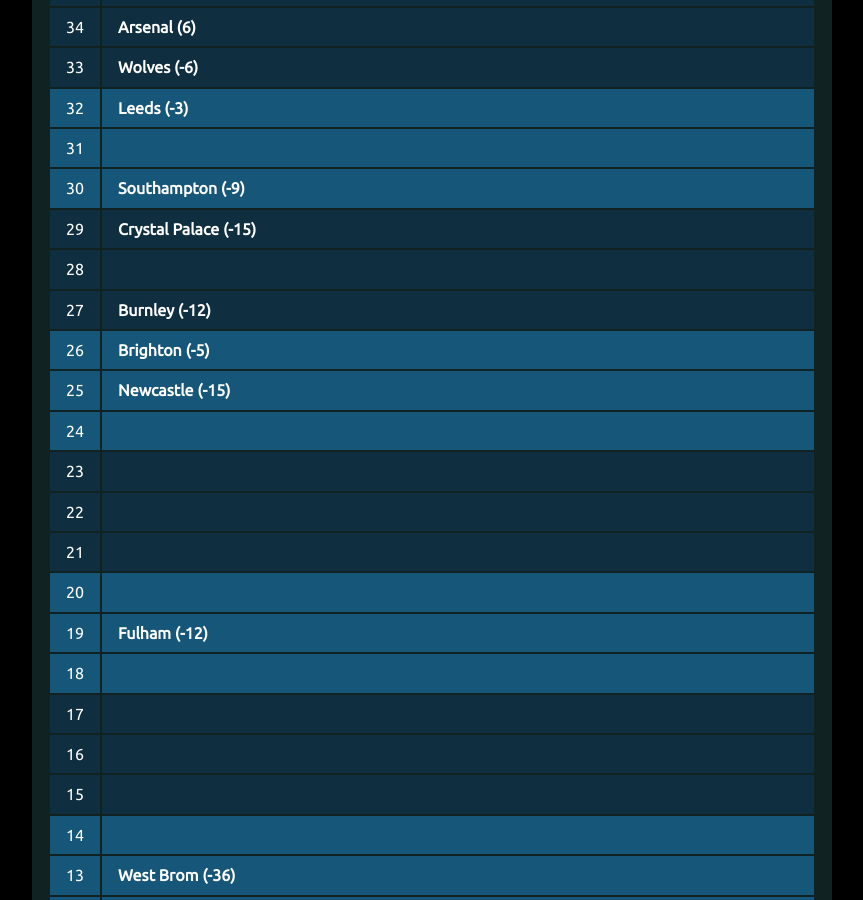
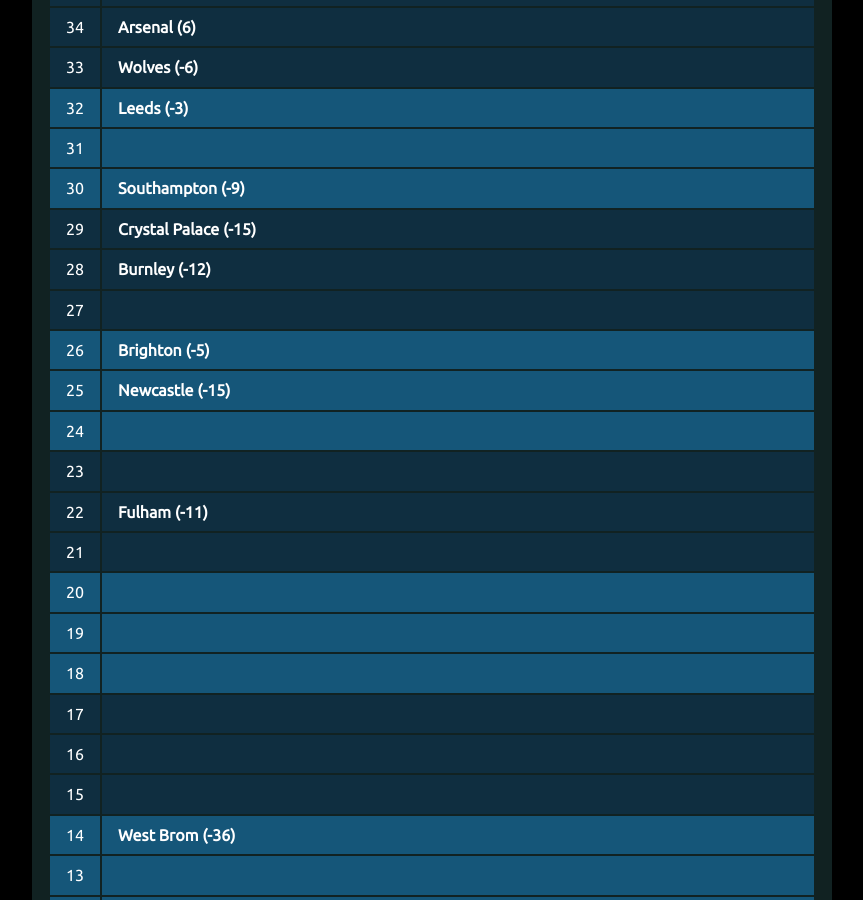
Before and after one commit to muru/muru.github.io, a Jekyll site: the page built from resources.md, in a window 1280 px wide and 900 px high, scrolled down 2724 px. Shown: the whole window, without its empty margins (208-1071 px from the left). Built offline with Jekyll 4.4.1, drawn with Linux system fonts in a browser that asks for light colours; some of the changed text lies outside the part shown.

Commit message:
updated cann-table: Mon 22 Feb 00:01:42 JST 2021

```diff
--- a/cann-table.html
+++ b/cann-table.html
@@ -49,18 +49,19 @@
 	<tr class="cann-row-2">
 		<td class="cann-point"> 47 </td>
 		<td class="cann-clubs">
+			<span class="club-name"> Leicester (16) </span>
 		</td>
  	</tr>
 	<tr class="cann-row-2">
 		<td class="cann-point"> 46 </td>
 		<td class="cann-clubs">
 			<span class="club-name"> Man Utd (19) </span>
-			<span class="club-name"> Leicester (16) </span>
 		</td>
  	</tr>
 	<tr class="cann-row-2">
 		<td class="cann-point"> 45 </td>
 		<td class="cann-clubs">
+			<span class="club-name"> West Ham (10) </span>
 		</td>
  	</tr>
 	<tr class="cann-row-1">
@@ -77,7 +78,6 @@
 	<tr class="cann-row-1">
 		<td class="cann-point"> 42 </td>
 		<td class="cann-clubs">
-			<span class="club-name"> West Ham (9) </span>
 		</td>
  	</tr>
 	<tr class="cann-row-2">
@@ -88,7 +88,8 @@
 	<tr class="cann-row-2">
 		<td class="cann-point"> 40 </td>
 		<td class="cann-clubs">
-			<span class="club-name"> Liverpool (13) </span>
+			<span class="club-name"> Liverpool (11) </span>
+			<span class="club-name"> Everton (4) </span>
 		</td>
  	</tr>
 	<tr class="cann-row-2">
@@ -104,14 +105,13 @@
 	<tr class="cann-row-1">
 		<td class="cann-point"> 37 </td>
 		<td class="cann-clubs">
-			<span class="club-name"> Everton (2) </span>
+			<span class="club-name"> Aston Villa (12) </span>
 		</td>
  	</tr>
 	<tr class="cann-row-1">
 		<td class="cann-point"> 36 </td>
 		<td class="cann-clubs">
-			<span class="club-name"> Aston Villa (12) </span>
-			<span class="club-name"> Tottenham (11) </span>
+			<span class="club-name"> Tottenham (10) </span>
 		</td>
  	</tr>
 	<tr class="cann-row-2">
@@ -157,12 +157,12 @@
 	<tr class="cann-row-2">
 		<td class="cann-point"> 28 </td>
 		<td class="cann-clubs">
+			<span class="club-name"> Burnley (-12) </span>
 		</td>
  	</tr>
 	<tr class="cann-row-2">
 		<td class="cann-point"> 27 </td>
 		<td class="cann-clubs">
-			<span class="club-name"> Burnley (-12) </span>
 		</td>
  	</tr>
 	<tr class="cann-row-1">
@@ -190,6 +190,7 @@
 	<tr class="cann-row-2">
 		<td class="cann-point"> 22 </td>
 		<td class="cann-clubs">
+			<span class="club-name"> Fulham (-11) </span>
 		</td>
  	</tr>
 	<tr class="cann-row-2">
@@ -205,7 +206,6 @@
 	<tr class="cann-row-1">
 		<td class="cann-point"> 19 </td>
 		<td class="cann-clubs">
-			<span class="club-name"> Fulham (-12) </span>
 		</td>
  	</tr>
 	<tr class="cann-row-1">
@@ -231,12 +231,12 @@
 	<tr class="cann-row-1">
 		<td class="cann-point"> 14 </td>
 		<td class="cann-clubs">
+			<span class="club-name"> West Brom (-36) </span>
 		</td>
  	</tr>
 	<tr class="cann-row-1">
 		<td class="cann-point"> 13 </td>
 		<td class="cann-clubs">
-			<span class="club-name"> West Brom (-36) </span>
 		</td>
  	</tr>
 	<tr class="cann-row-1">
@@ -247,8 +247,8 @@
 	<tr class="cann-row-2">
 		<td class="cann-point"> 11 </td>
 		<td class="cann-clubs">
-			<span class="club-name"> Sheff Utd (-25) </span>
+			<span class="club-name"> Sheff Utd (-26) </span>
 		</td>
  	</tr>
 </table>
-<span id="cann-gen-note"> Generated on  Sunday, 21 February 2021 at 00:03 JST. </span>
+<span id="cann-gen-note"> Generated on  Monday, 22 February 2021 at 00:01 JST. </span>
```
